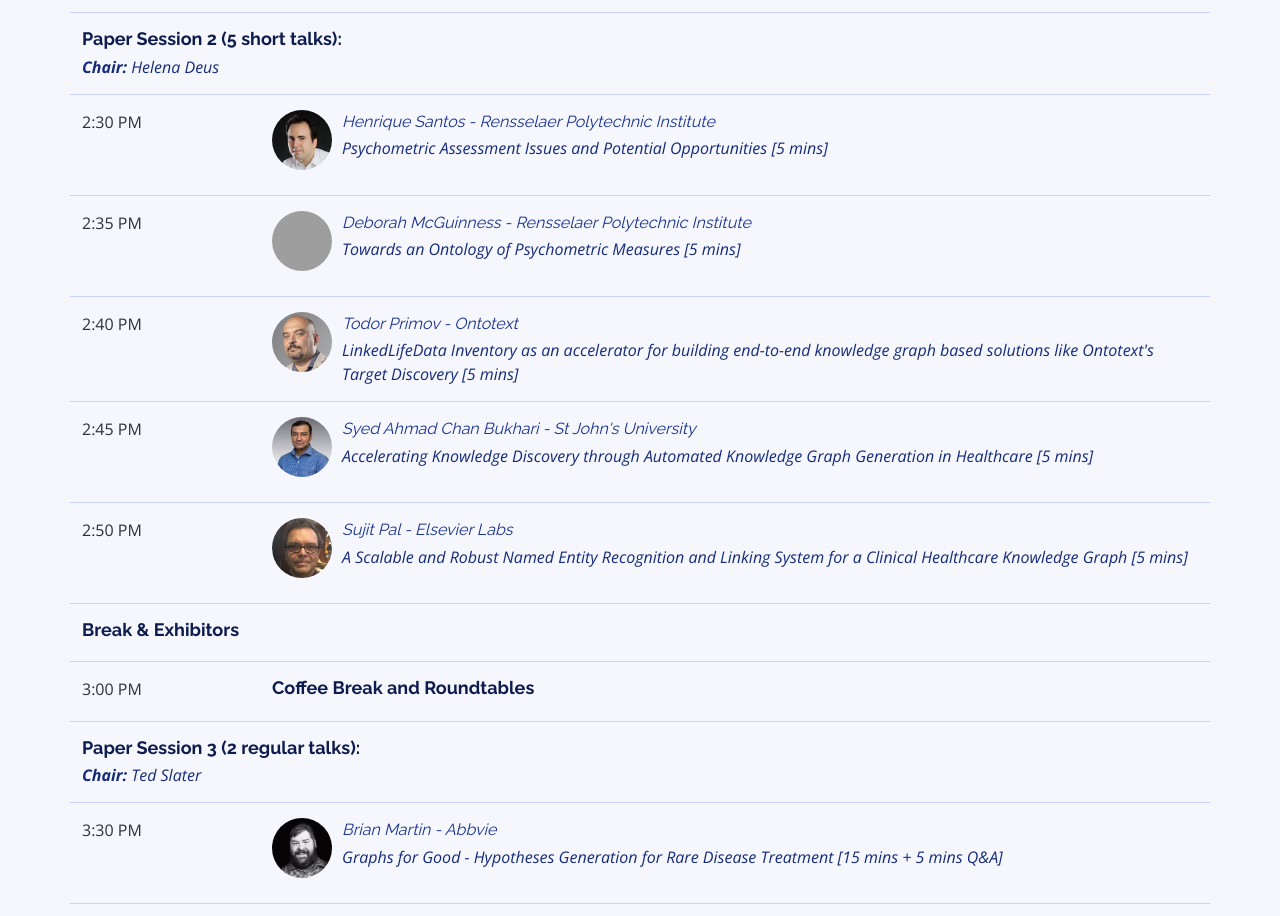
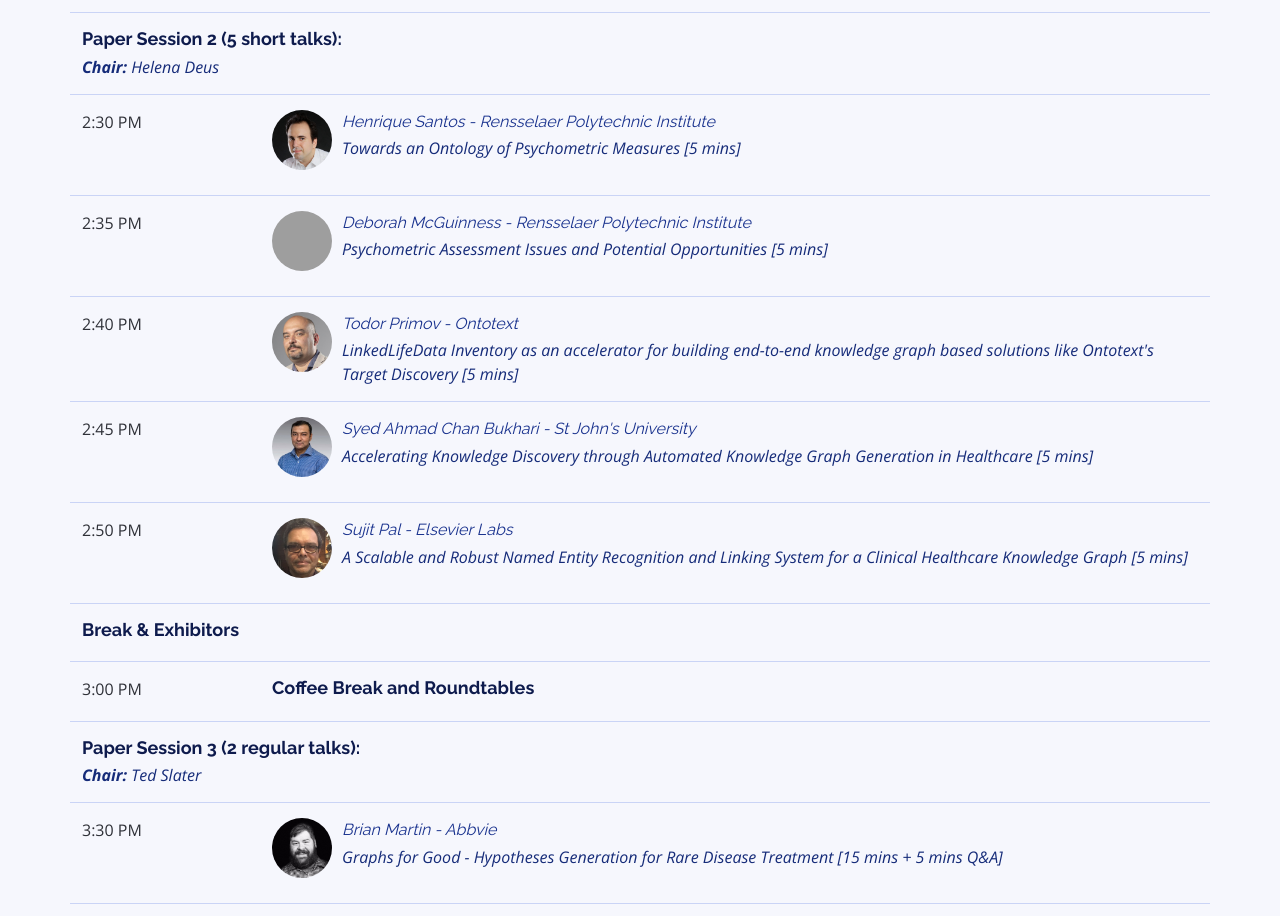
Before and after one commit to healthcare-life-sciences/healthcare-life-sciences.github.io, a plain HTML site: page index.html in a window 1280 px wide. Shown: the part 4321-5237 px from the top of the page. Drawn offline with nearby package versions, Linux system fonts and the light colour scheme; grey boxes are pictures that could not be loaded; files whose address does not match are found by name.

Commit message:
switched the speakers

```diff
--- a/index.html
+++ b/index.html
@@ -836,14 +836,14 @@ var data = {
       page: "https://tw.rpi.edu/person/HenriqueSantos",
       image: "assets/img/speakers/Henrique.jpeg",
       affiliation: "Rensselaer Polytechnic Institute",
-      title: "Psychometric Assessment Issues and Potential Opportunities",
+      title: "Towards an Ontology of Psychometric Measures",
     },
     'deborah_mcguinness_short_talk': {
       name: "Deborah McGuinness",
       page: "https://tw.rpi.edu/web/person/Deborah_L_McGuinness",
       image: "assets/img/organizers/deborah.jpg",
       affiliation: "Rensselaer Polytechnic Institute",
-      title: "Towards an Ontology of Psychometric Measures"
+      title: "Psychometric Assessment Issues and Potential Opportunities"
     },
     'todor': {
       name: "Todor Primov",
```
